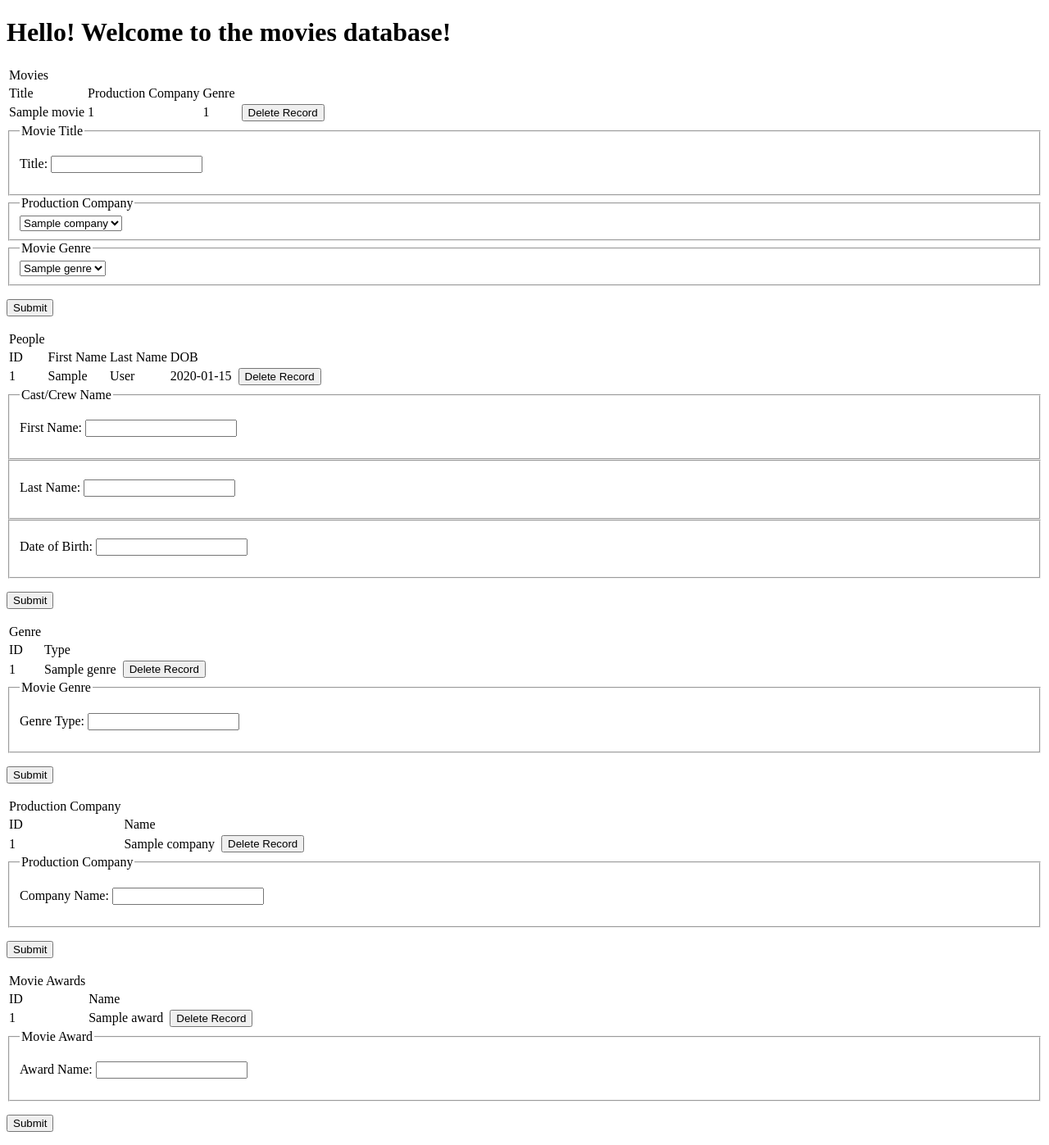
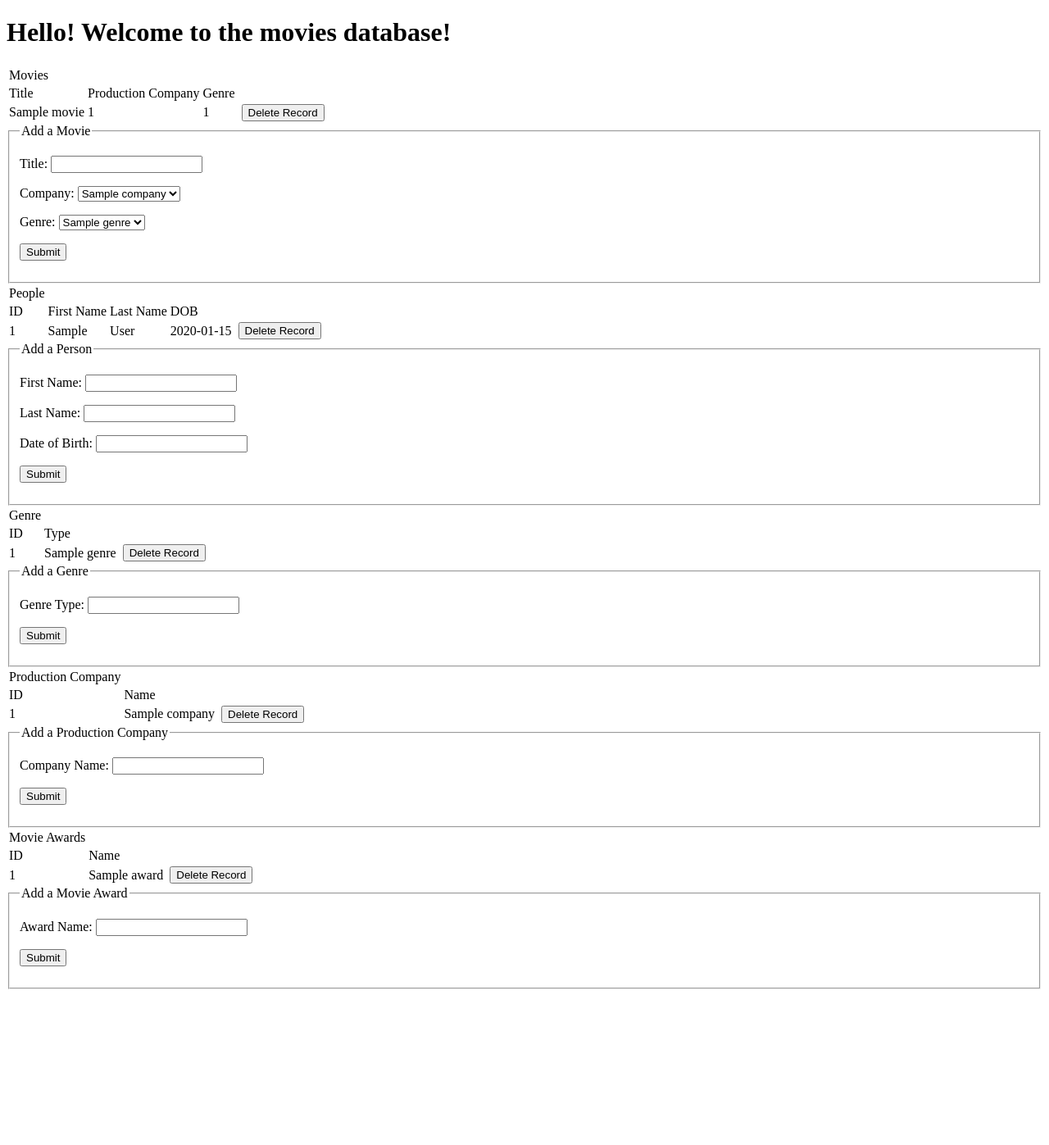
Before and after one commit to jmkluthe/CS340Final, a PHP site: page /MovieDatabase.php in a window 1280 px wide. Shown: the whole page at 82% size. After the commit the page ends 1207 px from the top, so only its background shows below. Run offline with PHP 8.4, Linux system fonts and the light colour scheme; tables that the repository leaves empty hold one stand-in row (values such as "Sample post"); data that the repository does not hold is empty.

Commit message:
consolidated adds

```diff
--- a/MovieDatabase.php
+++ b/MovieDatabase.php
@@ -57,16 +57,15 @@
 
 <!--Allow the user to add a movie to the database-->
 <div>
-    <form method="post" action="addMovie.php">
+    <form method="post" action="add.php">
         <!--Input the movie title into a textbox-->
         <fieldset>
-            <legend>Movie Title</legend>
+            <legend>Add a Movie</legend>
             <p>Title: <input type="text" name="MovieTitle" /></p>
-        </fieldset>
+
 
         <!--The user selects the production company from a dynamically populated drop-down list. The list is populated from the Company table.-->
-        <fieldset>
-            <legend>Production Company</legend>
+			<p>Company:
                 <select name="Company">
                     <?php
                         if(!($stmt = $mysqli->prepare("SELECT id, name FROM Company"))){
@@ -85,11 +84,10 @@
                     ?>
 
                 </select>
-        </fieldset>
+			</p>
 
         <!--The user selects the genre from a dynamically populated drop-down list. The list is populated from the Genre table.-->
-        <fieldset>
-            <legend>Movie Genre</legend>
+			<p>Genre:
                 <select name="Genre">
                     <?php
                         if(!($stmt = $mysqli->prepare("SELECT id, name FROM Genre"))){
@@ -108,8 +106,10 @@
                     ?>
 
                 </select>
-        </fieldset>
+			</p>
+		<input type='hidden' name='database' value='Movie' />
         <p><input type="submit" /></p>
+		</fieldset>
     </form>
 </div>
 
@@ -149,24 +149,25 @@
 
 <!--Allow the user to add a person to the database-->
 <div>
-    <form method="post" action="addPerson.php">
+    <form method="post" action="add.php">
 
     <!--Input the cast/crew member name and date of birth-->
     <fieldset>
-        <legend>Cast/Crew Name</legend>
+        <legend>Add a Person</legend>
         <p>First Name: <input type="text" name="FirstName" /></p>
-    </fieldset>
+
 
     <!--Input the last name into a textbox-->
-    <fieldset>
+
         <p>Last Name: <input type="text" name="LastName" /></p>
-    </fieldset>
+
 
     <!--Input the DOB into a textbox-->
-    <fieldset>
+
         <p>Date of Birth: <input type="text" name="DOB" /></p>
-    </fieldset>
+    <input type='hidden' name='database' value='Person' />
     <p><input type="submit" /></p>
+	</fieldset>
     </form>
 </div>
 
@@ -204,14 +205,15 @@
 
 <!--Allow the user to add a genre to the database-->
 <div>
-    <form method="post" action="addGenre.php">
+    <form method="post" action="add.php">
 
     <!--Input the genre type-->
     <fieldset>
-        <legend>Movie Genre</legend>
+        <legend>Add a Genre</legend>
         <p>Genre Type: <input type="text" name="GenreType" /></p>
-    </fieldset>
+    <input type='hidden' name='database' value='Genre' />
     <p><input type="submit" /></p>
+	</fieldset>
     </form>
 </div>
 
@@ -249,14 +251,15 @@
 
 <!--Allow the user to add a production company to the database-->
 <div>
-    <form method="post" action="addCompany.php">
+    <form method="post" action="add.php">
 
         <!--Input the genre type-->
         <fieldset>
-            <legend>Production Company</legend>
+            <legend>Add a Production Company</legend>
             <p>Company Name: <input type="text" name="CompanyName" /></p>
+			<input type='hidden' name='database' value='Company' />
+        <p><input type="submit" /></p>
         </fieldset>
-        <p><input type="submit" /></p>
     </form>
 </div>
 
@@ -294,14 +297,15 @@
 
 <!--Allow the user to add an award to the database-->
 <div>
-    <form method="post" action="addAward.php">
+    <form method="post" action="add.php">
 
         <!--Input the genre type-->
         <fieldset>
-            <legend>Movie Award</legend>
+            <legend>Add a Movie Award</legend>
             <p>Award Name: <input type="text" name="AwardName" /></p>
+			<input type='hidden' name='database' value='Award' />
+        <p><input type="submit" /></p>
         </fieldset>
-        <p><input type="submit" /></p>
     </form>
 </div>
 
--- a/delete.php
+++ b/delete.php
@@ -31,7 +31,7 @@
     if(!$stmt->execute()){
         echo "Execute failed: " . $stmt->errno . " " . $stmt->error;
     } else {
-        echo "Deleted " . $stmt->affected_rows . " rows to Award.";
+        echo "Deleted " . $stmt->affected_rows . " rows from " . $_POST['database'] . ".";
     }
 ?>
 
```
Also changed, not shown: add.php (+48 -8 lines).
